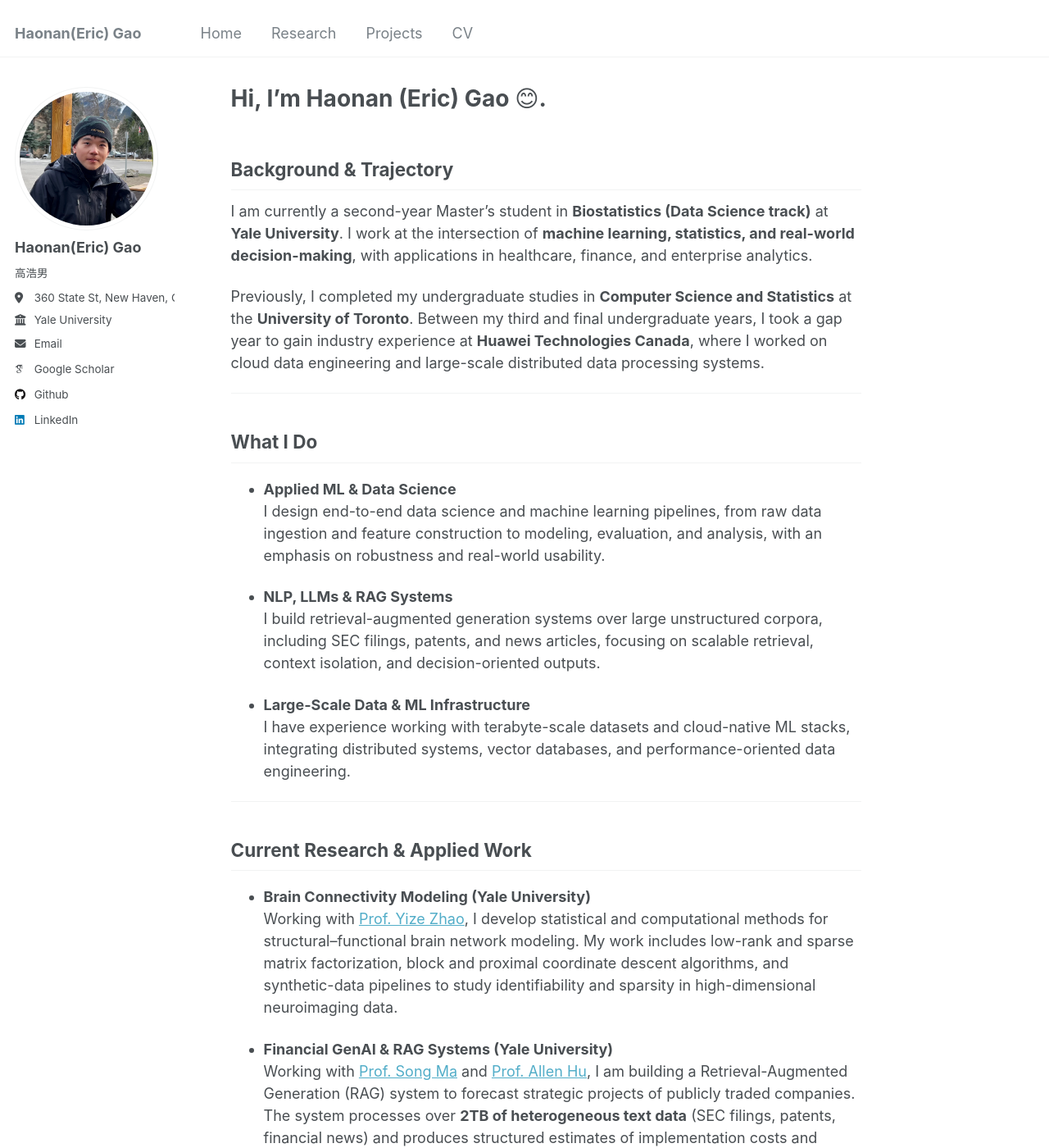
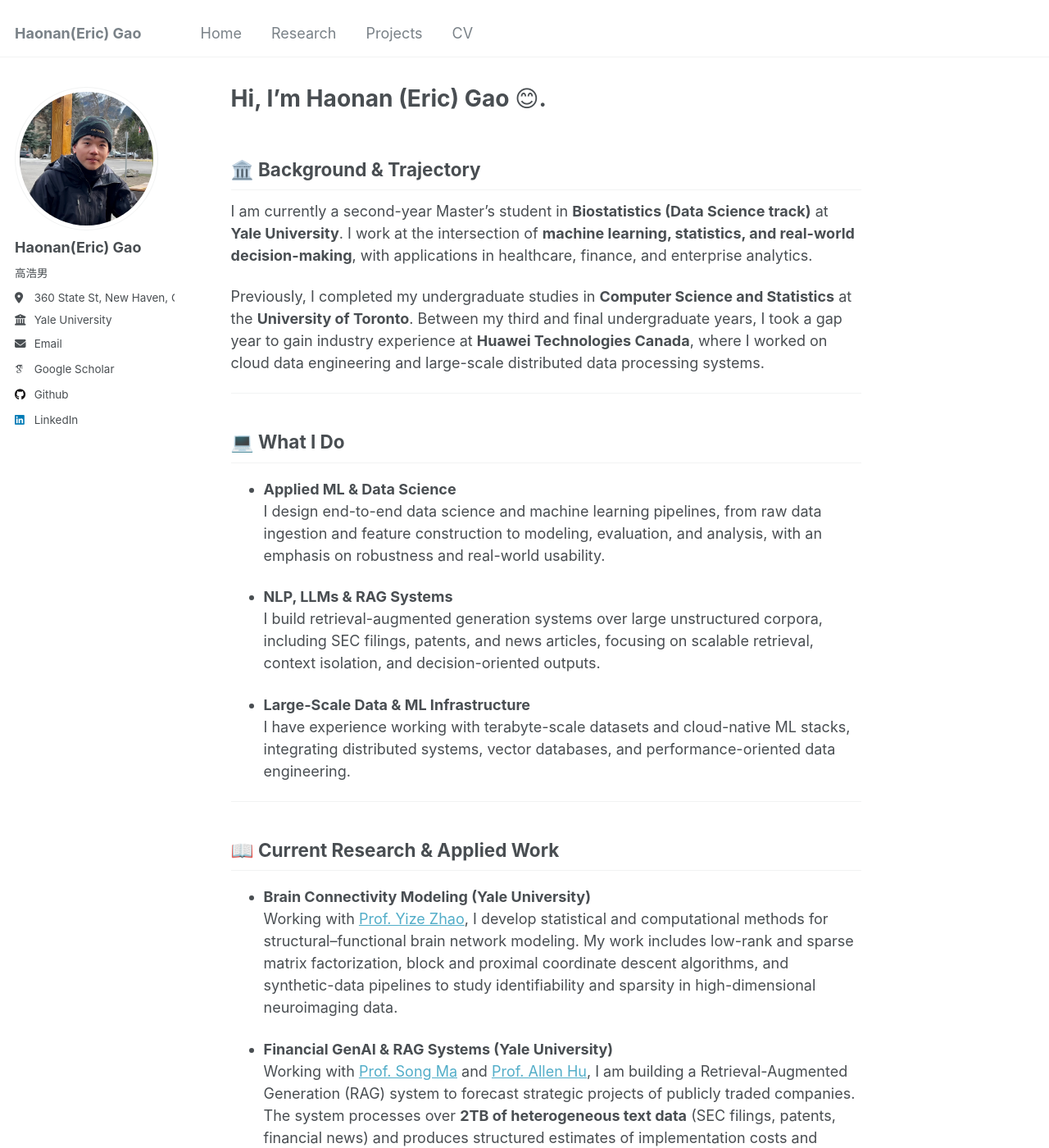
Before and after one commit to rampageoppa/rampageoppa.github.io, a Jekyll site: the page built from _pages/home.md, in a window 1280 px wide and 1400 px high. Shown: the whole window at 82% size. Built offline with Jekyll 4.4.1, drawn with Linux system fonts in a browser that asks for light colours; some web fonts are replaced.

```diff
--- a/_pages/home.md
+++ b/_pages/home.md
@@ -6,7 +6,7 @@ redirect_from:
   - /home/
   - /home.html
 ---
-## Background & Trajectory
+## 🏛️ Background & Trajectory
 
 I am currently a second-year Master’s student in **Biostatistics (Data Science track)** at **Yale University**. I work at the intersection of **machine learning, statistics, and real-world decision-making**, with applications in healthcare, finance, and enterprise analytics.
 
@@ -14,7 +14,7 @@ Previously, I completed my undergraduate studies in **Computer Science and Stati
 
 ---
 
-## What I Do
+## 💻 What I Do
 
 - **Applied ML & Data Science**
   I design end-to-end data science and machine learning pipelines, from raw data ingestion and feature construction to modeling, evaluation, and analysis, with an emphasis on robustness and real-world usability.
@@ -27,7 +27,7 @@ Previously, I completed my undergraduate studies in **Computer Science and Stati
 
 ---
 
-## Current Research & Applied Work
+## 📖 Current Research & Applied Work
 
 - **Brain Connectivity Modeling (Yale University)**
   Working with [Prof. Yize Zhao](https://www.yizezhao.com/), I develop statistical and computational methods for structural–functional brain network modeling. My work includes low-rank and sparse matrix factorization, block and proximal coordinate descent algorithms, and synthetic-data pipelines to study identifiability and sparsity in high-dimensional neuroimaging data.
```
